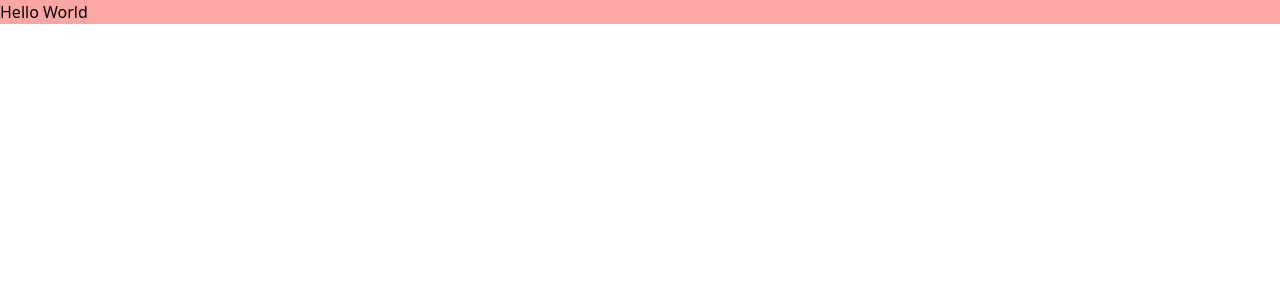
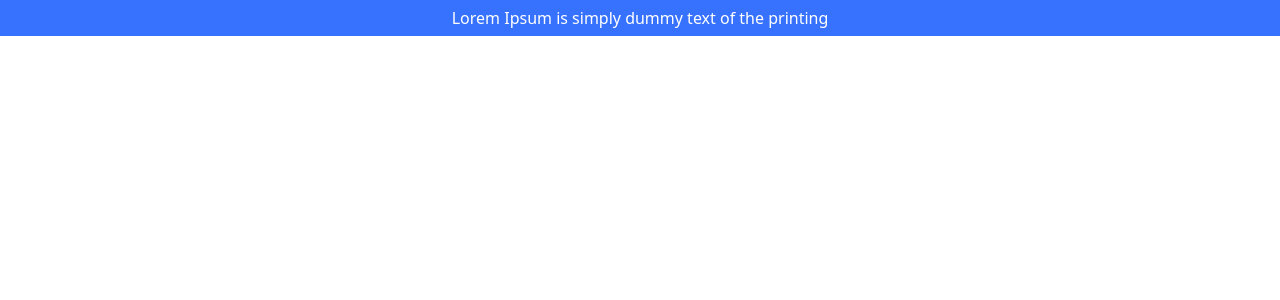
Before and after one commit to Iamthevk/task-management-web3, a Next.js app: page / in a window 1280 px wide. Shown: the top 300 px of the page. Built offline with nearby package versions, Linux system fonts and the light colour scheme.

Commit message:
navbar created

```diff
--- /dev/null
+++ b/src/components/Navbar.tsx
@@ -0,0 +1,11 @@
+import React from "react";
+
+function Navbar() {
+  return (
+    <div className="flex justify-center items-center bg-[#3772FF] text-white h-9 ">
+      <p>Lorem Ipsum is simply dummy text of the printing</p>
+    </div>
+  );
+}
+
+export default Navbar;
--- a/src/components/app.tsx
+++ b/src/components/app.tsx
@@ -1,7 +1,12 @@
 import React from "react";
+import Navbar from "./Navbar";
 
 function App() {
-  return <div className=" bg-red-300">Hello World</div>;
+  return (
+    <>
+      <Navbar />
+    </>
+  );
 }
 
 export default App;
--- a/src/pages/index.tsx
+++ b/src/pages/index.tsx
@@ -1,5 +1,5 @@
 // import { Inter } from "next/font/google";
-import App from "@/components/app";
+import App from "@/components/App";
 
 // const inter = Inter({ subsets: ["latin"] });
 
```
